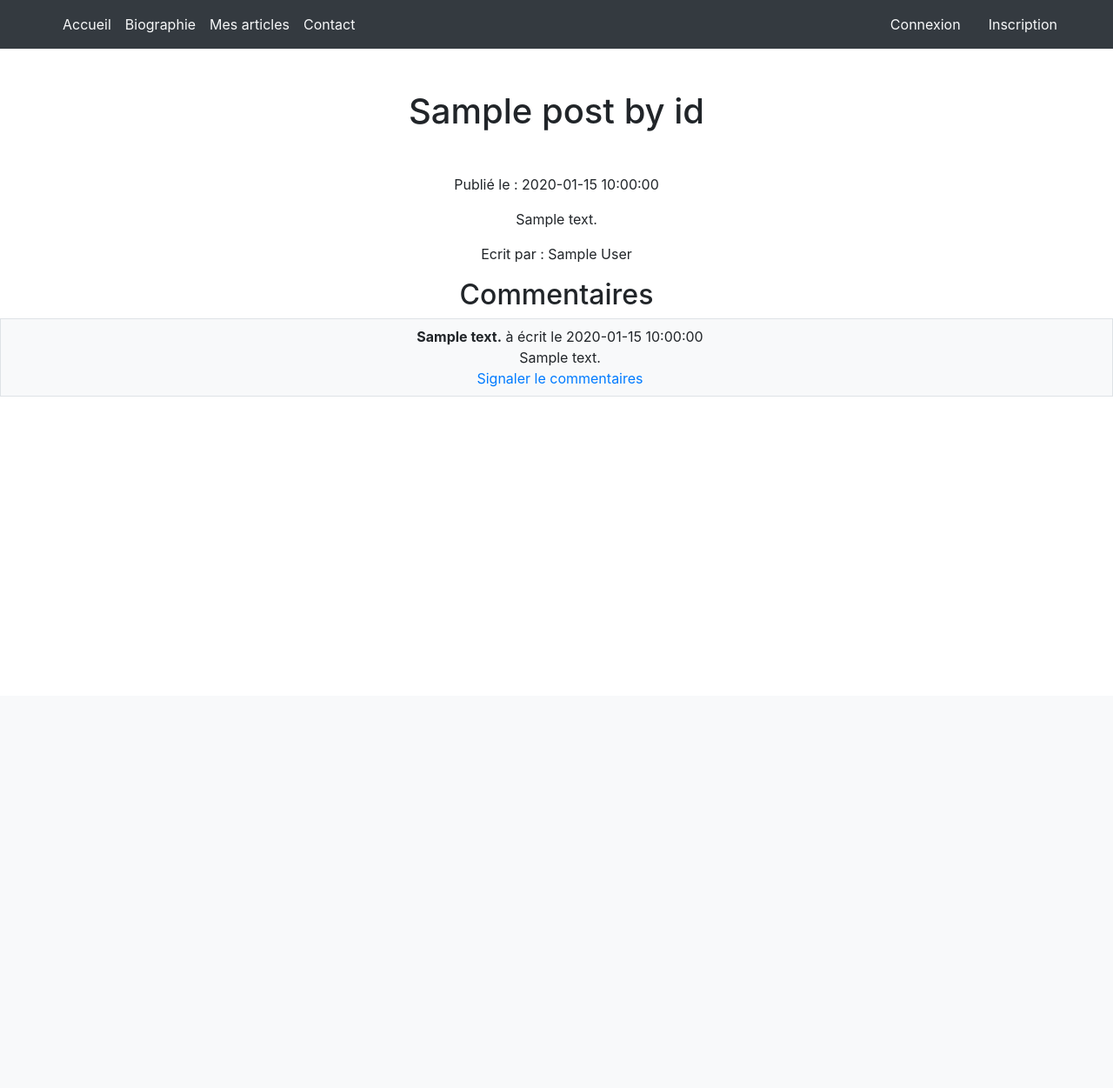
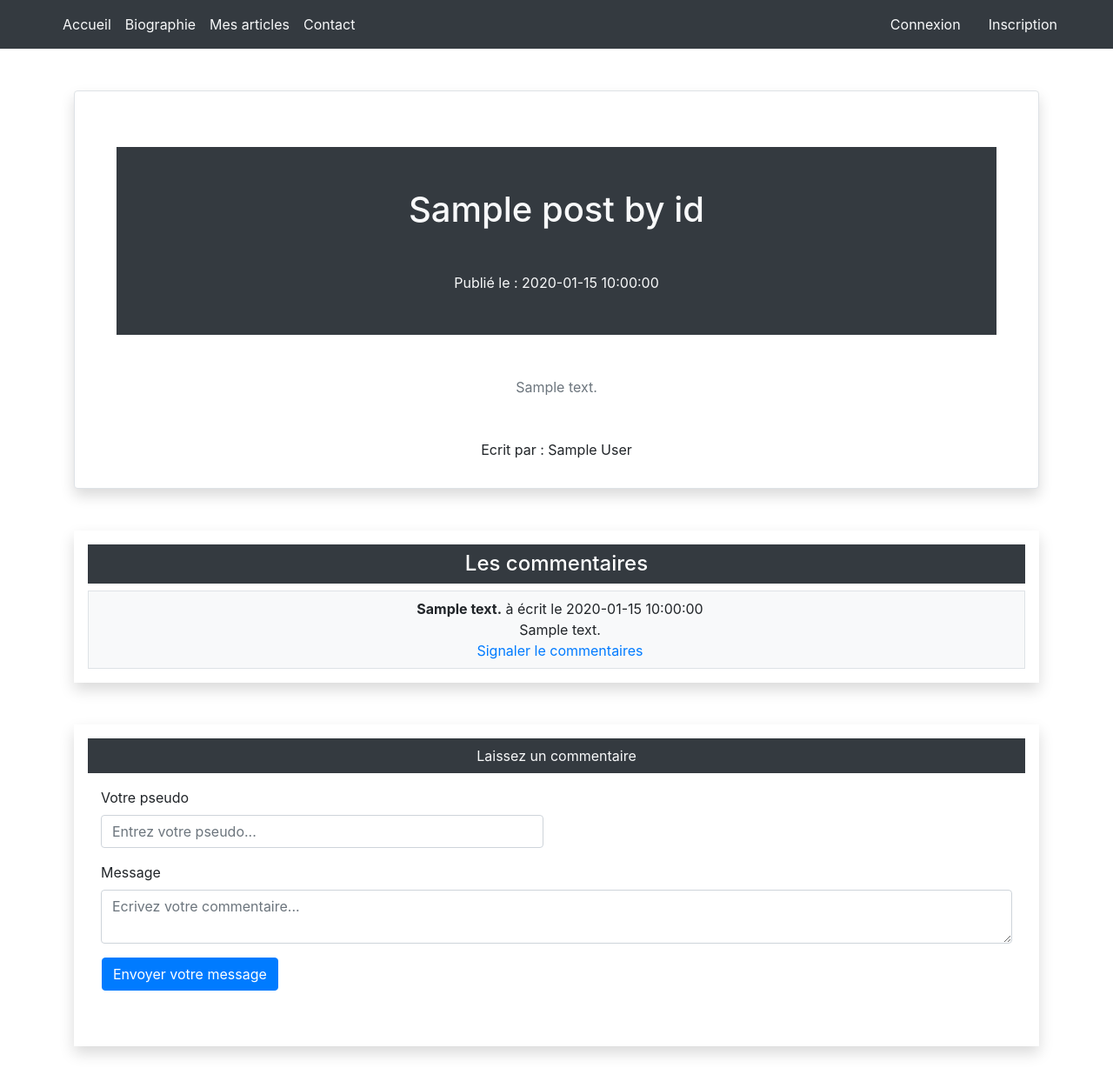
Before and after one commit to clement45000/projet4, a PHP site: template views/front/post.php in a window 1280 px wide. Shown: the whole page at 87% size. Before the commit the page ends 456 px from the top, so only its background shows below. Run offline with PHP 8.4, Linux system fonts and the light colour scheme; the template is opened without the code that fills it: most values are stand-ins (such as "Sample title", 1, 10 or a date in 2020); data that the repository does not hold is empty.

Commit message:
Ajout route et contrôleur login et sign up, création des formulaires et Refonte du design

```diff
--- a/index.php
+++ b/index.php
@@ -12,6 +12,10 @@ $frontController = new FrontendController();
                 break;
                 case "biographie": $frontController->getBiographie();
                 break;
+                case "signup": $frontController->getSignUp();
+                break;
+                case "login": $frontController->getLogIn();
+                break;
             }
         } else {
             $frontController->getHome();
--- a/views/commons/menu.php
+++ b/views/commons/menu.php
@@ -18,7 +18,7 @@
                     <a class="nav-link  text-light" href="?page=contact">Contact</a>
                 </li>
             </ul>
-            <a class="nav-link text-light" href="?page=connexion">Connexion</a>
-            <a class="nav-link text-light pr-5" href="?page=inscription">Inscription</a>
+            <a class="nav-link text-light" href="?page=login">Connexion</a>
+            <a class="nav-link text-light pr-5" href="?page=signup">Inscription</a>
         </div>
     </nav>
--- a/views/front/post.php
+++ b/views/front/post.php
@@ -2,13 +2,17 @@
 ob_start();
 ?>
     <div class="container">
-        <h1 class="mt-5 mb-5 text-center"><?= $postById['title_post'] ?></h1>
-        <p class ="text-center"> Publié le : <?= $postById['date_post'] ?>  </p>
-        <p class ="text-center"><?= $postById['content_post'] ?>  </p>
+        <div class="border border-bg-dark mt-5 mb-5 pl-5 pr-5 shadow p-3 mb-5  bg-white rounded">
+            <div class="bg-dark text-light" >
+                <h1 class="text-center pt-5 mt-5 mb-5"><?= $postById['title_post'] ?></h1>
+                <p class ="text-center mt-4 pb-5"> Publié le : <?= $postById['date_post'] ?>  </p>
+            </div>
+                <p class ="text-center text-muted mt-5 mb-5"><?= $postById['content_post'] ?>  </p>
                 <p class ="text-center">Ecrit par : <?= $postById['author_post'] ?>  </p>
         </div>
 
-    <h2 class="text-center">Commentaires</h2>
+        <div class="mb-5 shadow p-3 mb-5">
+                <h4 class= "text-center bg-dark text-white  pt-2 pb-2">Les commentaires</h4>
             <?php foreach ($commentsById as $commentById) :?>
                 <div class="text-center border border-bg-dark bg-light mt-2 pb-2">
                     <p class="mt-2 ml-2 mb-0"><strong><?=$commentById['pseudo_comment'] ?></strong> à écrit le <?=$commentById['date_comment'] ?></p>
@@ -16,8 +20,25 @@ ob_start();
                     <a href="#" class="ml-2 pt-0">Signaler le commentaires</a>
                 </div>
             <?php endforeach; ?>
+        </div>
+        <div class="shadow p-3 mb-5">
+            <p class="bg-dark text-light text-center  pt-2 pb-2">Laissez un commentaire</p>
+            <form class="">
+                <div class="form-group col-6">
+                    <label for="pseudo">Votre pseudo</label>
+                    <input type="text" name="pseudo" id="pseudo" class="form-control" placeholder= "Entrez votre pseudo..." required>
+                </div>
 
+                <div class="form-group col-12">
+                    <label for="message">Message</label>
+                    <textarea class="form-control" id="message" name="message" placeholder= "Ecrivez votre commentaire..."  required></textarea>
+                </div>
+                <button type="submit" class="btn btn-primary mb-5 ml-3">Envoyer votre message</button>
+            </form>
+        </div>
 
+    </div>
+    </div>
 
 
 
```
Also changed, not shown: controllers/FrontendController.php (+8 -1 lines), views/front/login.php (+26 -0 lines), views/front/signup.php (+36 -0 lines). Lines whose indentation alone changed are shown as unchanged.
